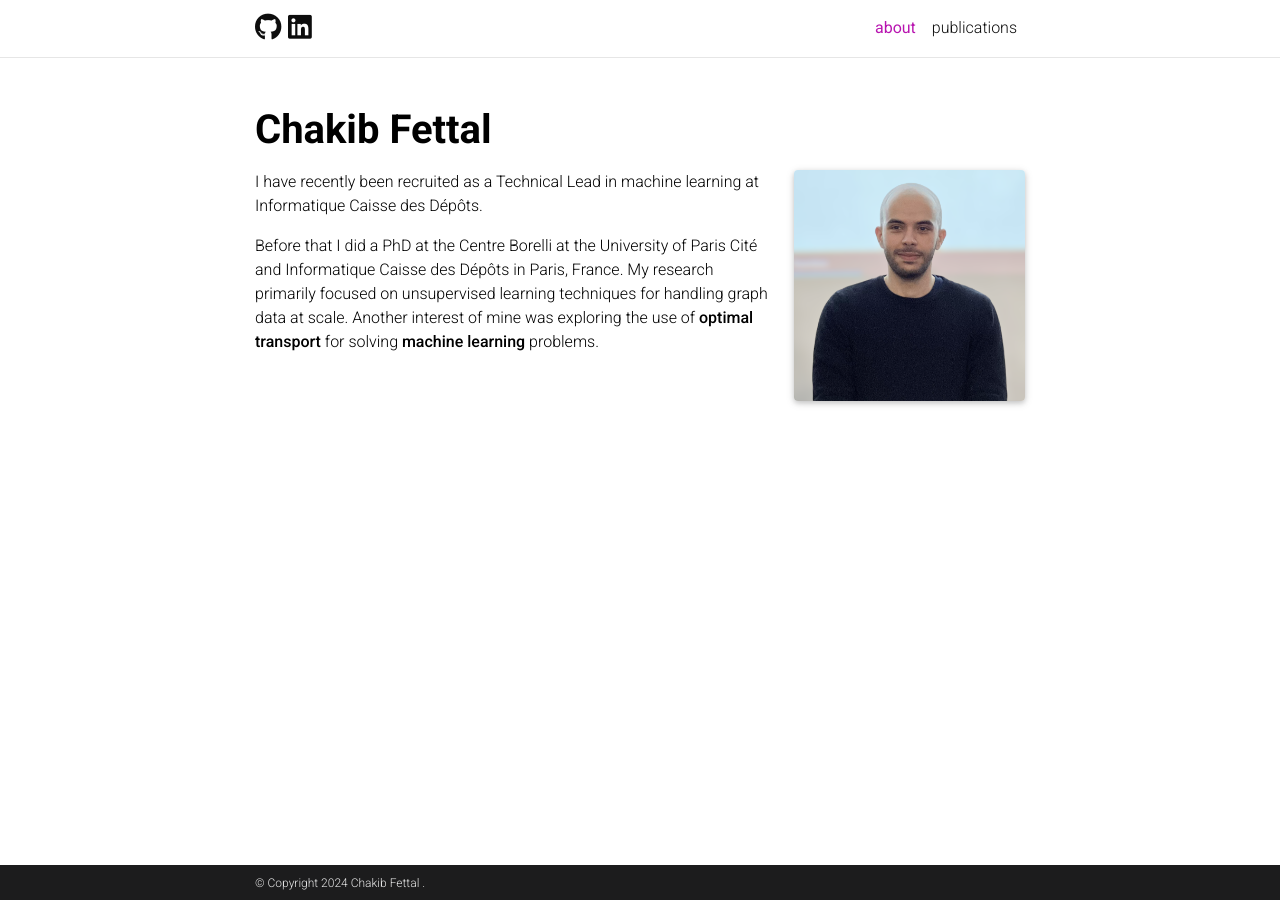
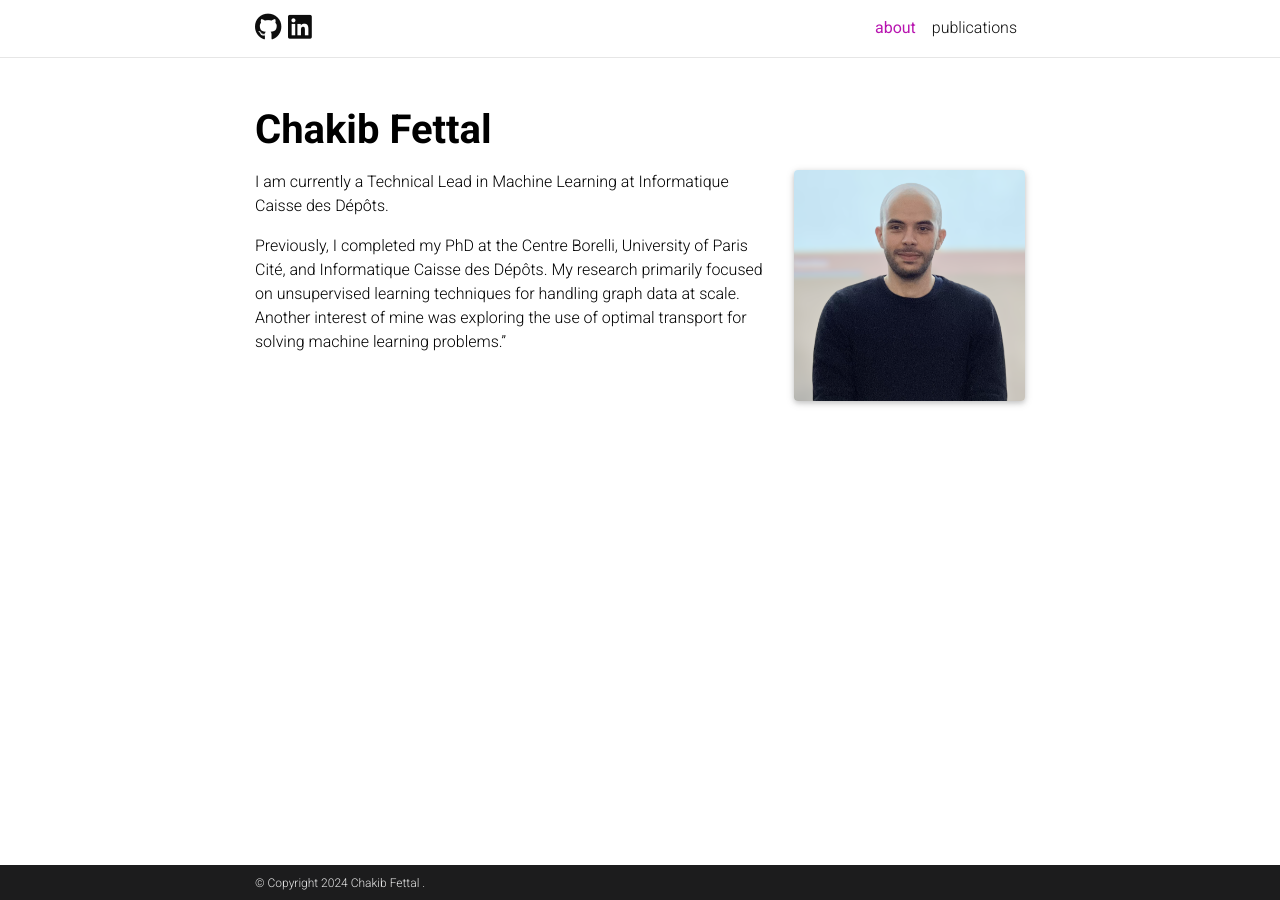
Before and after one commit to chakib401/chakib401.github.io, a Jekyll site: the page built from _pages/about.md, in a window 1280 px wide. Built offline with Jekyll 4.4.1, drawn with Linux system fonts in a browser that asks for light colours; full-size pictures stand in for the smaller copies a plugin makes; comment, search, counter and statistics services are not loaded; a style sheet for code colours, icons or effects is not loaded.

Commit message:
Update about.md

```diff
--- a/_pages/about.md
+++ b/_pages/about.md
@@ -14,6 +14,6 @@
 selected_papers: true # includes a list of papers marked as "selected={true}"
 social: true  # includes social icons at the bottom of the page
 ---
-I have recently been recruited as a Technical Lead in machine learning at Informatique Caisse des Dépôts.
+I am currently a Technical Lead in Machine Learning at Informatique Caisse des Dépôts.
 
-Before that I did a PhD at the Centre Borelli at the University of Paris Cité and Informatique Caisse des Dépôts in Paris, France. My research primarily focused on unsupervised learning techniques for handling graph data at scale. Another interest of mine was exploring the use of **optimal transport** for solving **machine learning** problems.
+Previously, I completed my PhD at the Centre Borelli, University of Paris Cité, and Informatique Caisse des Dépôts. My research primarily focused on unsupervised learning techniques for handling graph data at scale. Another interest of mine was exploring the use of optimal transport for solving machine learning problems."
```
